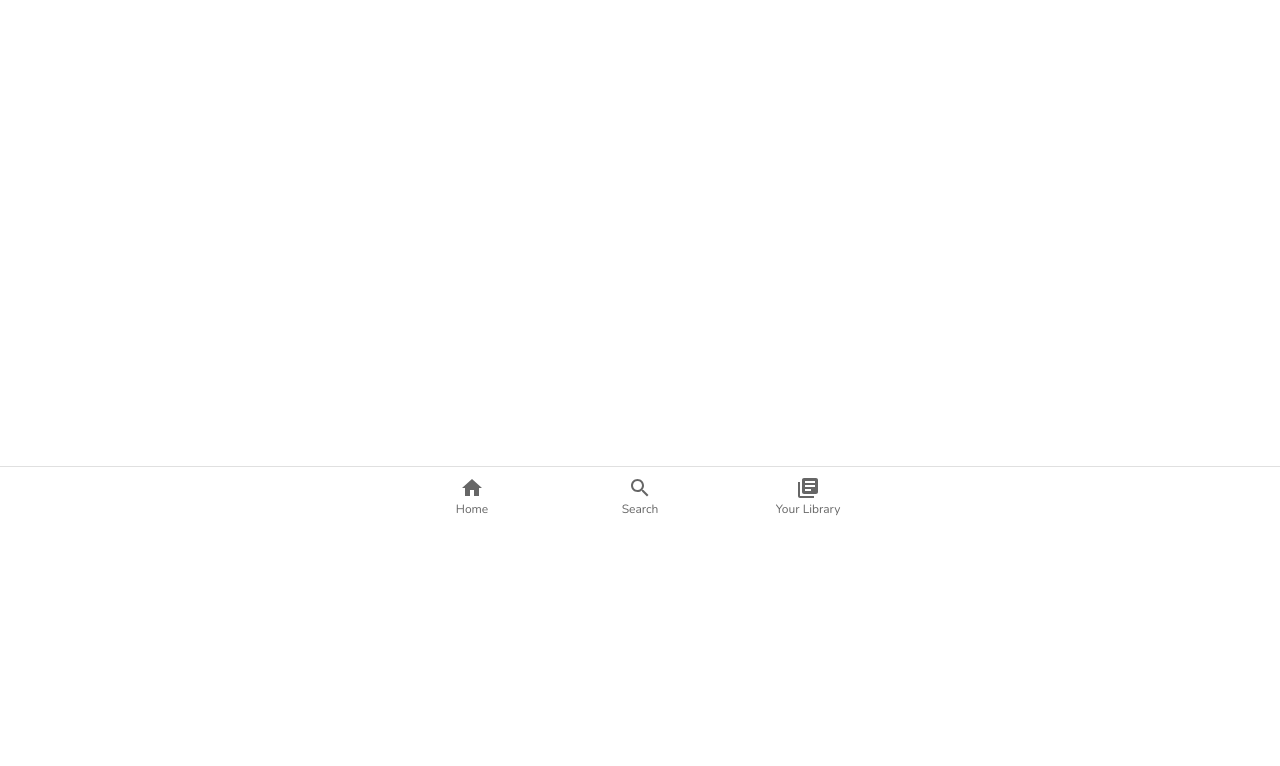
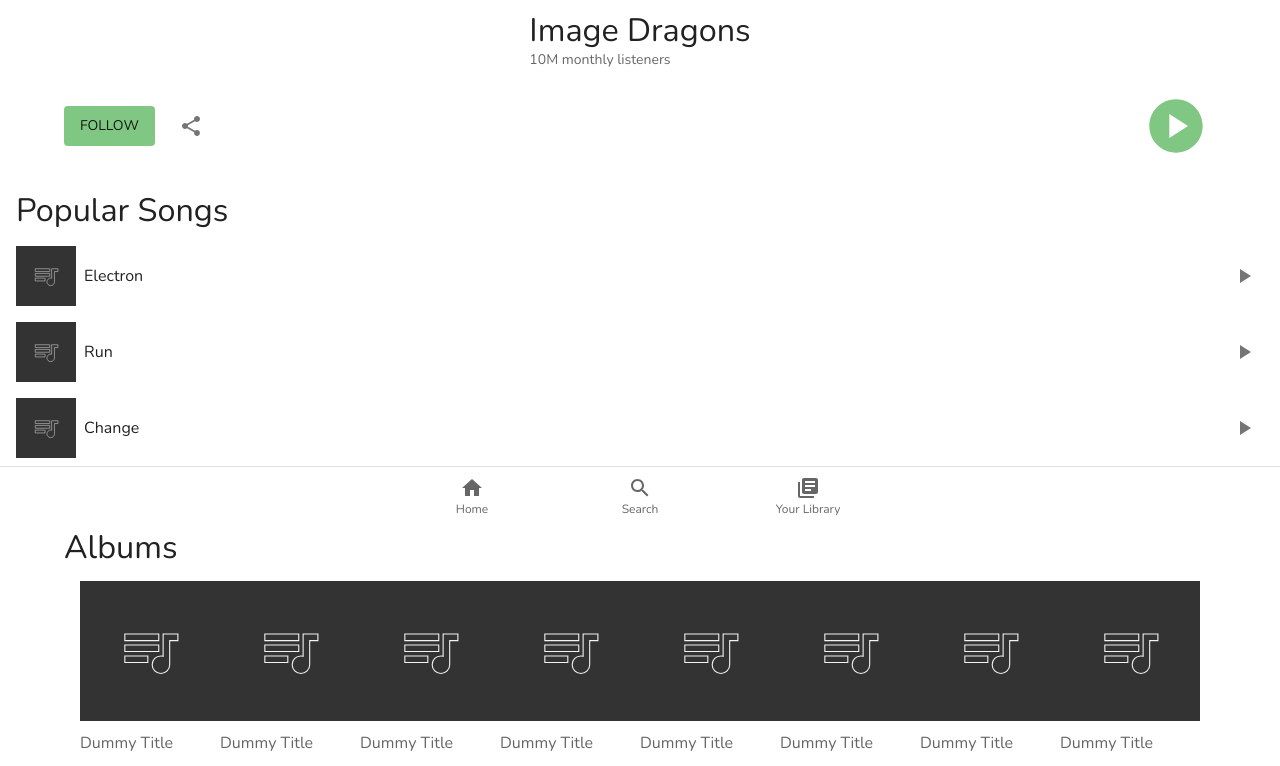
Before and after one commit to Dchole/spotify, a React (Vite) app: page /artists/1 in a window 1280 px wide. Shown: the part 274-1040 px from the top of the page. Before the commit the page ends 800 px from the top, so only its background shows below. Built offline with nearby package versions, Linux system fonts and the light colour scheme.

Commit message:
Artist page layout

```diff
--- a/src/App.tsx
+++ b/src/App.tsx
@@ -23,6 +23,7 @@
 import PageSpinner from "~/PageSpinner"
 
 const Song = lazy(() => import("#/Song"))
+const Artist = lazy(() => import("#/Artist"))
 const Search = lazy(() => import("#/Search"))
 const Playlist = lazy(() => import("#/Playlist"))
 
@@ -78,6 +79,7 @@
               <Route path="/" component={Home} exact />
               <Route path="/search" component={Search} />
               <Route path="/songs/:slug" component={Song} />
+              <Route path="/artists/:slug" component={Artist} />
               <Route path="/playlists/:slug" component={Playlist} />
             </Switch>
           </Suspense>
--- a/src/components/Listing.tsx
+++ b/src/components/Listing.tsx
@@ -21,14 +21,18 @@
 
 interface IProps {
   songs: ISong[]
-  type: "playlist" | "album"
+  type: "playlist" | "album" | "singles"
+  gutters?: number
 }
 
-const Listing: React.FC<IProps> = ({ type, songs }) => {
+const Listing: React.FC<IProps> = ({ type, songs, gutters }) => {
   return (
     <List>
       {songs.map(song => (
-        <ListItem key={song.title} sx={{ py: 0 }}>
+        <ListItem
+          key={song.title}
+          sx={{ py: gutters, gap: type === "album" ? 1 : undefined }}
+        >
           <ListItemAvatar>
             <Avatar
               component={Link}
@@ -36,6 +40,7 @@
               variant="square"
               src={song.cover}
               alt={song.title}
+              sx={type === "album" ? { width: 60, height: 60 } : undefined}
               imgProps={{
                 width: "50",
                 height: "50",
@@ -56,6 +61,12 @@
                 <>
                   <span>{song.artist}</span>&bull;<span>{song.album}</span>
                 </>
+              ) : type === "singles" ? (
+                <>
+                  <span>{new Date(song.dateAdded || "").getFullYear()}</span>
+                  &bull;
+                  <span>{song.album}</span>
+                </>
               ) : undefined
             }
             secondaryTypographyProps={{
@@ -74,4 +85,8 @@
   )
 }
 
+Listing.defaultProps = {
+  gutters: 0
+}
+
 export default Listing
--- a/src/components/Showcase.tsx
+++ b/src/components/Showcase.tsx
@@ -3,22 +3,26 @@
 
 interface IProps {
   type: "album" | "playlist" | "artist"
-  title: string
+  name?: string
+  title?: string
   cover?: string
-  author: string
-  createdAt: string
-  timeLength: number
-  numberOfSongs: number
+  author?: string
+  createdAt?: string
+  timeLength?: number
+  numberOfSongs?: number
+  numberOfListeners?: number
 }
 
 const Showcase: React.FC<IProps> = ({
   type,
+  name,
   title,
   cover,
   author,
   createdAt,
   timeLength,
-  numberOfSongs
+  numberOfSongs,
+  numberOfListeners
 }) => {
   return (
     <Box
@@ -30,6 +34,7 @@
       component="section"
       aria-label="showcase"
     >
+      {type !== "artist" && (
         <Typography
           align="center"
           variant="body2"
@@ -37,6 +42,7 @@
         >
           {type}
         </Typography>
+      )}
       <img
         src={
           cover || `/src/assets/${type === "artist" ? "artist" : "album"}.svg`
@@ -47,7 +53,7 @@
       />
       <div>
         <Typography align="center" variant="h4">
-          {title}
+          {title || name}
         </Typography>
         <Typography
           align="center"
@@ -55,18 +61,20 @@
           color="textSecondary"
           sx={{ display: "flex", gap: 0.6 }}
         >
+          {type === "artist" ? (
+            <>{numberOfListeners}M monthly listeners</>
+          ) : (
+            <>
               <span>{author}</span>&bull;<span>{createdAt}</span>&bull;
               <span>
                 {numberOfSongs}, {timeLength}
               </span>
+            </>
+          )}
         </Typography>
       </div>
     </Box>
   )
 }
 
-Showcase.defaultProps = {
-  cover: undefined
-}
-
 export default Showcase
--- a/src/components/SongShowcase.tsx
+++ b/src/components/SongShowcase.tsx
@@ -11,7 +11,7 @@
 }
 
 type TTypography = TypographyTypeMap["props"] & {
-  component?: React.ReactNode | React.ElementType
+  component?: React.ReactNode & React.ElementType
 }
 
 const Text = forwardRef<HTMLParagraphElement | HTMLHeadingElement, TTypography>(
--- /dev/null
+++ b/src/components/Tile.tsx
@@ -0,0 +1,43 @@
+import { slugify } from "@/utils"
+import { Typography, useMediaQuery } from "@mui/material"
+import { Box } from "@mui/system"
+import { Link } from "react-router-dom"
+
+interface IProps {
+  cover?: string
+  title: string
+  type: "artist" | "playlist" | "album"
+  alignLeft?: boolean
+}
+
+const Tile: React.FC<IProps> = ({ type, title, cover, alignLeft }) => {
+  const iPhone5 = useMediaQuery("(max-width: 320px)")
+  const galaxyFold = useMediaQuery("(max-width: 280px)")
+
+  return (
+    <Box
+      component={Link}
+      to={`/${type}/${slugify(title)}`}
+      width="fit-content"
+      display="flex"
+      gap={1.2}
+      flexDirection="column"
+      sx={{ textDecoration: "none" }}
+    >
+      <img
+        src={
+          cover || `/src/assets/${type === "artist" ? "artist" : "album"}.svg`
+        }
+        alt={title}
+        loading="lazy"
+        width={galaxyFold ? "100" : iPhone5 ? "124" : "140"}
+        height={galaxyFold ? "100" : iPhone5 ? "124" : "140"}
+      />
+      <Typography align={alignLeft ? "left" : "center"} color="textSecondary">
+        {title}
+      </Typography>
+    </Box>
+  )
+}
+
+export default Tile
--- /dev/null
+++ b/src/pages/Artist.tsx
@@ -0,0 +1,118 @@
+import { card } from "@/data/card"
+import { songs } from "@/data/songs"
+import { ChevronRight, PlayCircle, Share } from "@mui/icons-material"
+import { Button, Container, IconButton, Stack, Typography } from "@mui/material"
+import { Box } from "@mui/system"
+import { useEffect, useState } from "react"
+import Listing from "~/Listing"
+import Showcase from "~/Showcase"
+import Tile from "~/Tile"
+
+const artist = {
+  name: "Image Dragons",
+  numberOfListeners: 10
+}
+
+const Artist = () => {
+  const [showingMore, setShowingMore] = useState(false)
+  const [showingSongs, setShowingSongs] = useState(songs.slice(0, 3))
+
+  const showMore = () => setShowingMore(!showingMore)
+
+  useEffect(() => {
+    setShowingSongs(showingMore ? songs : songs.slice(0, 3))
+  }, [showingMore])
+
+  return (
+    <main>
+      <Container>
+        <Showcase
+          type="artist"
+          name={artist.name}
+          numberOfListeners={artist.numberOfListeners}
+        />
+        <Stack
+          direction="row"
+          alignItems="center"
+          justifyContent="space-between"
+          sx={{ mb: 3 }}
+        >
+          <Stack direction="row" spacing={2}>
+            <Button variant="contained" disableElevation>
+              Follow
+            </Button>
+            <IconButton aria-label="share">
+              <Share />
+            </IconButton>
+          </Stack>
+          <IconButton color="primary" aria-label="play all">
+            <PlayCircle sx={{ fontSize: "4rem" }} />
+          </IconButton>
+        </Stack>
+      </Container>
+      <Box
+        mb={2}
+        component="section"
+        id="popular-songs"
+        aria-label={`top songs by ${artist.name}`}
+      >
+        <Typography variant="h4" sx={{ ml: 2 }}>
+          Popular Songs
+        </Typography>
+        <Listing songs={showingSongs} type="album" gutters={1} />
+        <Button
+          color="inherit"
+          endIcon={
+            <ChevronRight
+              sx={{
+                transition: ({ transitions }) =>
+                  transitions.create("transform", {
+                    duration: transitions.duration.shortest
+                  }),
+                transform: `rotate(${showingMore ? 270 : 90}deg)`
+              }}
+            />
+          }
+          sx={{
+            ml: 2,
+            width: 109,
+            justifyContent: "space-between",
+            textTransform: "capitalize"
+          }}
+          onClick={showMore}
+        >
+          {showingMore ? "Show less" : "See more"}
+        </Button>
+      </Box>
+      <Container
+        component="section"
+        id="albums"
+        aria-label={`${artist.name}'s albums'`}
+      >
+        <Typography variant="h4" sx={{ mb: 1.8 }}>
+          Albums
+        </Typography>
+        <Stack
+          sx={{ mx: 2 }}
+          direction="row"
+          flexWrap="wrap"
+          justifyContent="space-between"
+        >
+          {[...new Array(8)].map((_, i) => (
+            <Box key={i} mb={2.5}>
+              <Tile title={card.title} type="album" alignLeft />
+            </Box>
+          ))}
+        </Stack>
+      </Container>
+      <section id="singles-eps" aria-labelledby="singles-heading">
+        <Typography id="singles-heading" variant="h4" sx={{ ml: 2 }}>
+          Singles and EPs
+        </Typography>
+        <Listing type="singles" songs={songs} />
+      </section>
+    </main>
+  )
+}
+
+export default Artist
```
Lines whose indentation alone changed are shown as unchanged.
